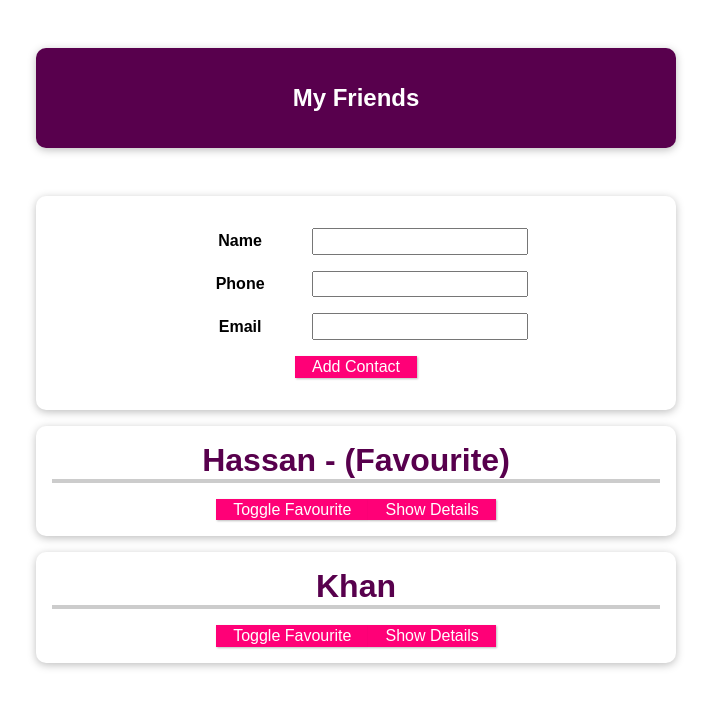
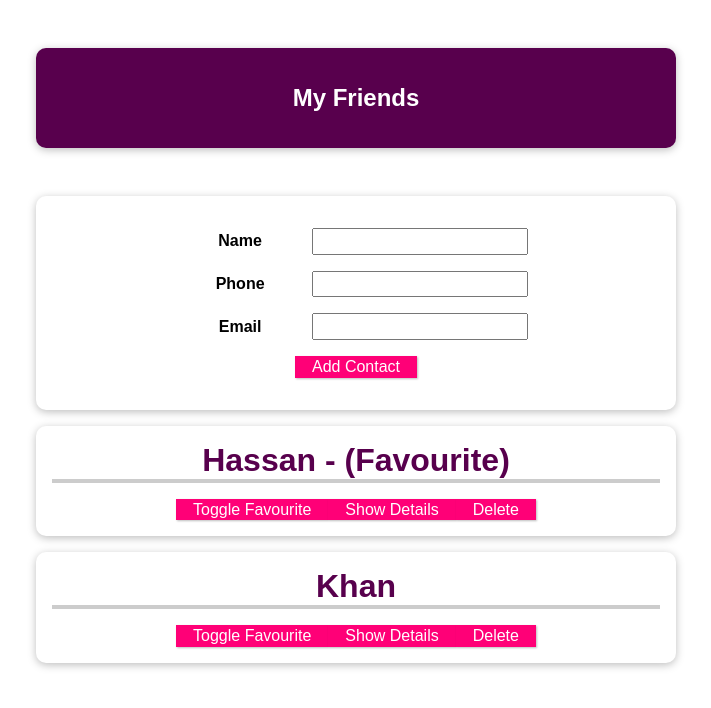
Before and after one commit to HassanKhan123/vuejs-components, a Vue app: page / in a window 1280 px wide. Shown: the top 708 px of the page, without its empty margins (284-995 px from the left). Built offline with nearby package versions, Linux system fonts and the light colour scheme.

Commit message:
delete friend functionality added

```diff
--- a/src/App.vue
+++ b/src/App.vue
@@ -14,6 +14,7 @@
         :phone-number="friend.phone"
         :is-favourite="friend.isFavourite"
         @toggle-favourite="toggleFavouriteStatus"
+        @delete-friend="deleteContact"
       ></friend-contact>
     </ul>
   </section>
@@ -55,6 +56,9 @@
         isFavourite: false,
       };
       this.friends.push(newFriendContact);
+    },
+    deleteContact(id) {
+      this.friends = this.friends.filter((friend) => friend.id !== id);
     },
   },
 };
--- a/src/components/FriendContact.vue
+++ b/src/components/FriendContact.vue
@@ -9,6 +9,7 @@
       <li><strong>Email: </strong>{{ email }}</li>
       <li><strong>Phone: </strong>{{ phoneNumber }}</li>
     </ul>
+    <button @click="$emit('delete-friend', id)">Delete</button>
   </li>
 </template>
 
@@ -38,7 +39,7 @@
       default: false,
     },
   },
-  emits: ["toggle-favourite"],
+  emits: ["toggle-favourite", "delete-friend"],
   //   emits: {
   //     "toggle-favourite": function (id) {
   //       if (id) return true;
```
